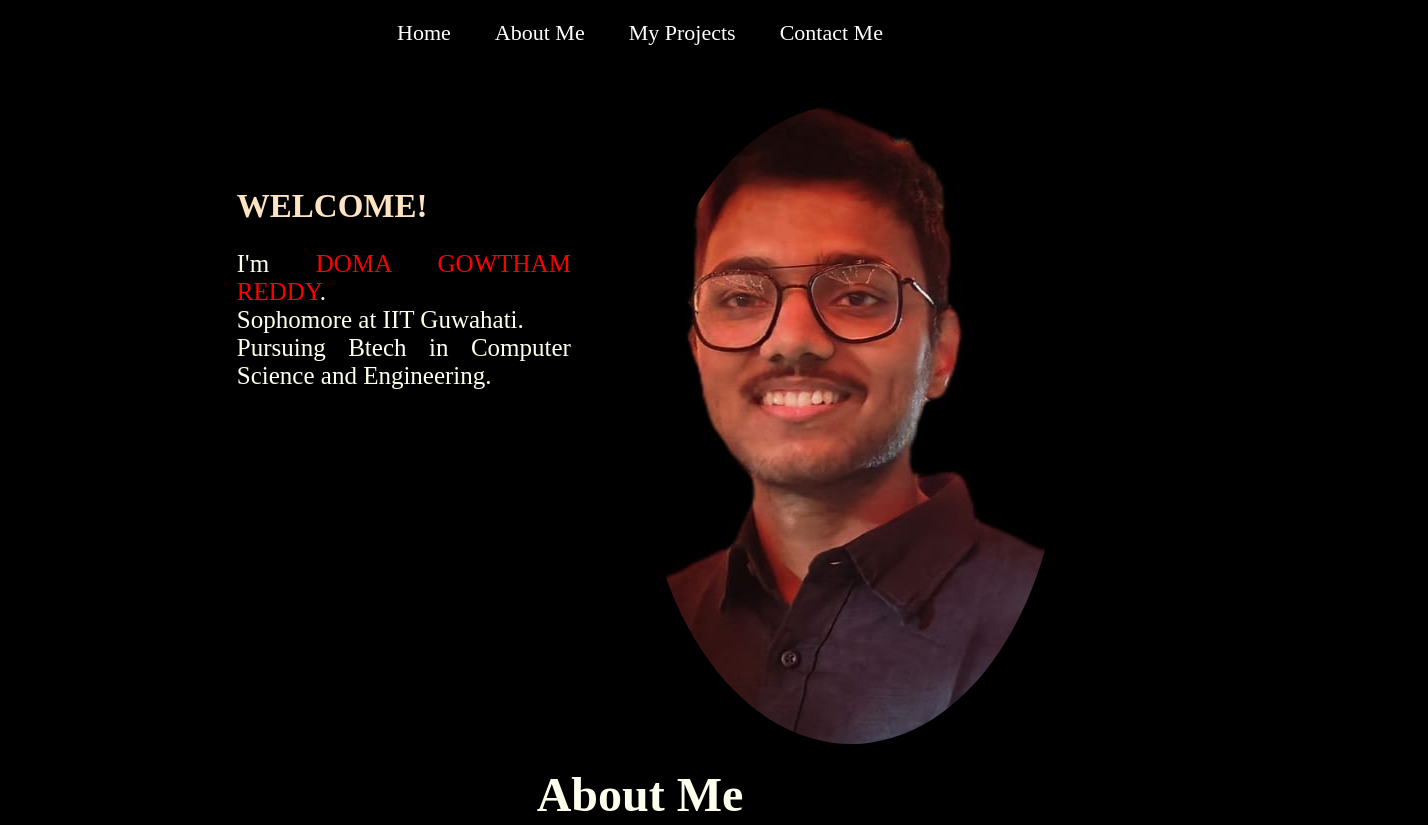
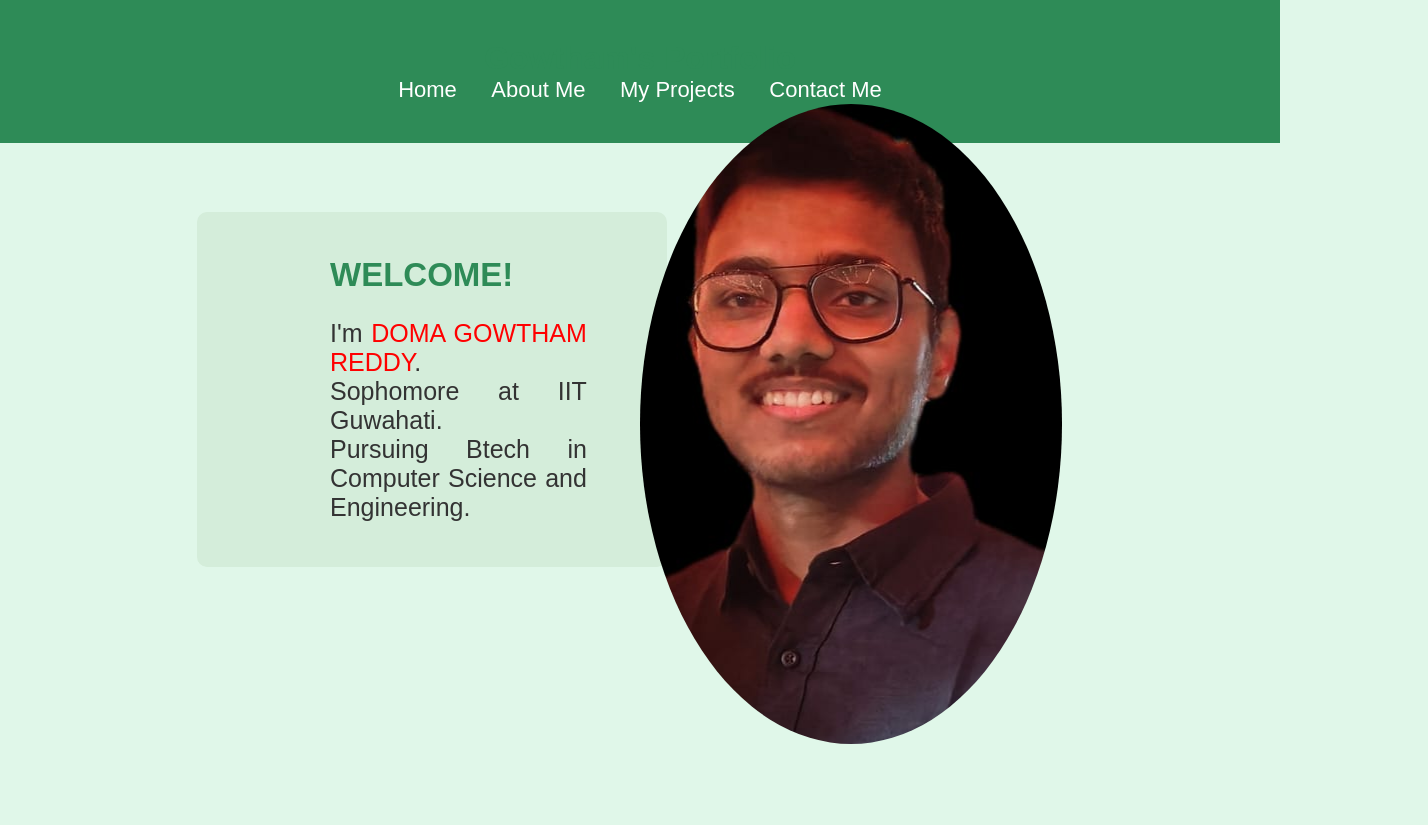
Before and after one commit to doma2542/Personal-Portfolio, a plain HTML site: page index.html in a window 1280 px wide. Shown: the top 825 px of the page, 1428 px wide, since content can reach past the window. Drawn offline with Linux system fonts and the light colour scheme.

Commit message:
chnaged website background to green

```diff
--- a/index.css
+++ b/index.css
@@ -6,9 +6,12 @@
 html{
     scroll-behavior: smooth;
 }
-body{
-    background: black;
-    color:#FFFFED;
+body {
+    background-color: #e0f7e9; /* Light green background */
+    color: #333; /* Dark text for contrast */
+    font-family: Arial, sans-serif;
+    margin: 0;
+    padding: 0;
 }
 #header{
     position: absolute;
@@ -22,8 +25,10 @@ body{
     border-radius: 50%;
 
 }
-.container{
-    padding:10px 10%;
+.container {
+    width: 80%;
+    margin: 0 auto;
+    padding: 20px;
 }
 nav{
     display: flex;
@@ -31,10 +36,13 @@ nav{
     justify-content:center;
     flex-wrap: wrap;
 }
+nav ul {
+    list-style: none;
+    padding: 0;
+}
 nav ul li{
-    display: inline-block;
-    list-style: none;
-    margin:10px 20px;
+    display: inline;
+    margin: 0 15px;
 }
 nav ul li a{
     color:white;
@@ -59,21 +67,22 @@ nav ul li a:hover::after{
     margin-bottom: 20%;
     padding:5%;
 }
+#bio, #about, #projects, #contactbox {
+    background-color: #d4edda; /* Light green background */
+    padding: 20px;
+    border-radius: 10px;
+    margin-bottom: 20px;
+}
 #bio {
-
-
     padding:5% 9% 5% 15%;
     width:53%;
     text-align: justify;
-
     font-size: 30px;
-
 }
 #bio h1{
-color:bisque;
+    color: #2e8b57; /* Dark green text */
     margin-bottom: 25px;
     font-size: 33px;
-
 }
 #bio p{
     font-size:25px;
@@ -82,21 +91,17 @@ font-size:25px;
     color:red;
 }
 
-
 /* page2 */
 .abthdng{
-
     display:flex;
     justify-content: center;
     font-size: 3rem;
     margin-bottom: 5%;;
 }
-
 #about{
     display:block;
     width:100vw;
     margin:4% 0 10% 0;
-
 }
 #bottomabout{
     display:flex;
@@ -116,34 +121,24 @@ font-size:25px;
 #skill ul li{
     text-wrap: nowrap;
 }
-
-
 #shortintro{
     font-size: 22px;
     padding:1%;
-
 }
 #longintro{
     padding:2%;
     font-size: 18px;
-
 }
-
-
 #topabout{
     margin-left: 3%;
     padding:3%;
 }
-
-
 #edu ul li span{
     color: #FF004F;
 }
-
 #info ul li a{
     color:#FF004F;
 }
-
 
 /* page 3 */
 #projects{
@@ -159,19 +154,14 @@ font-size:25px;
     color:rgb(1, 247, 34);
     margin-top:1px;
     display:block;
-
 }
-
 #contactbox{
     margin-left: 20%;
     margin-bottom: 10%;
-
-
 }
 .entrybox{
     border-radius: 8px;
 }
-
 
 @media only screen and (max-width:500px){
     #header{
@@ -200,6 +190,31 @@ font-size:25px;
         margin-right: 15%;
         margin-left:14%;
     }
+}
 
-
+header {
+    background-color: #2e8b57; /* Dark green background */
+    color: white;
+    padding: 20px 0;
+    text-align: center;
 }
+header h1 {
+    margin: 0;
+}
+h1, h2 {
+    color: #2e8b57; /* Dark green text */
+}
+footer {
+    background-color: #2e8b57; /* Dark green background */
+    color: white;
+    text-align: center;
+    padding: 10px 0;
+}
+footer .social a {
+    color: white;
+    margin: 0 10px;
+    text-decoration: none;
+}
+footer .social a:hover {
+    color: #d4edda; /* Light green on hover */
+}
--- a/index.html
+++ b/index.html
@@ -5,9 +5,12 @@
     <meta name="viewport" content="width=device-width, initial-scale=1.0">
     <title>Gowtham's Portfolio</title>
     <link rel="stylesheet" href="index.css">
+    <link rel="stylesheet" href="https://cdnjs.cloudflare.com/ajax/libs/font-awesome/5.15.3/css/all.min.css">
 </head>
 <body>
+    <header>
         <div class="container">
+            <h1>Gowtham's Portfolio</h1>
             <nav>
                 <ul>
                     <li><a href="#page1">Home</a></li>
@@ -15,17 +18,16 @@
                     <li><a href="#page3">My Projects</a></li>
                     <li><a href="#page4">Contact Me</a></li>
                 </ul>
-
             </nav>
         </div>
+    </header>
+    <div class="container">
         <div id="page1">
             <div id="header">
-
             </div>
             <div id="bio">
                 <h1>WELCOME!</h1>
                 <p>I'm <span> DOMA GOWTHAM REDDY</span>. <br>Sophomore at IIT Guwahati. <br> Pursuing Btech in Computer Science and Engineering.</p>
-
             </div>
         </div>
 
@@ -44,7 +46,6 @@
                         <li>I really enjoy playing Volleyball and I also focus on my fitness.</li>
                     </ul>
                 </div>
-
             </div>
             <div id="bottomabout" >
                 <div id="edu">
@@ -84,9 +85,7 @@
                 <li>date <br>topic <br>Lorem, ipsum dolor sit amet consectetur adipisicing elit. Cum cupiditate laborum molestias nulla suscipit hic repellat quibusdam sed.</li>
                 <li>date <br>topic <br>Lorem ipsum dolor sit amet, consectetur adipisicing elit. Quae excepturi sequi quibusdam sit, dolorum adipisci.</li>
                 <li>date <br>topic <br>Lorem, ipsum dolor sit amet consectetur adipisicing elit. Accusantium, perspiciatis!</li>
-
             </ul>
-
         </div>
         <h1 id="page4" class="abthdng">Contact Me</h1>
         <div id="contactbox">
@@ -100,10 +99,18 @@
                 <input type="submit" value="Submit">
             </form>
             <span id="msg"></span>
-
         </div>
-
-
+    </div>
+    <footer>
+        <div class="container">
+            <p>&copy; 2023 Gowtham's Portfolio. All rights reserved.</p>
+            <div class="social">
+                <a href="https://www.linkedin.com/in/doma-gowtham-reddy-a63b82302" target="_blank"><i class="fab fa-linkedin"></i></a>
+                <a href="https://github.com/doma2542" target="_blank"><i class="fab fa-github"></i></a>
+                <a href="mailto:r.doma@iitg.ac.in"><i class="fas fa-envelope"></i></a>
+            </div>
+        </div>
+    </footer>
     <script>
         const scriptURL = 'https://script.google.com/macros/s/AKfycbzQmH2-JiuXvvRmx6vl_RqIXlvJ1EWJn-olbXmHgAd9WBbjGygz8c8Ba80r4z71Mbyf/exec'
         const form = document.forms['submit-to-google-sheet']
@@ -122,11 +129,5 @@
             .catch(error => console.error('Error!', error.message))
         })
     </script>
-
-
-
-
-
-
 </body>
 </html>
```
Lines whose indentation alone changed are shown as unchanged.
